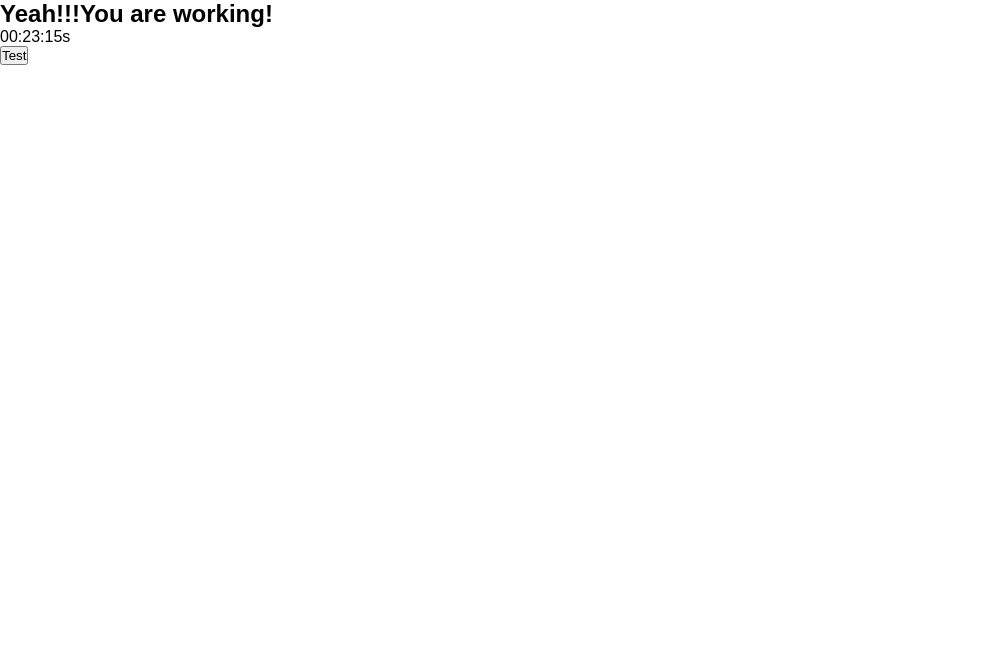
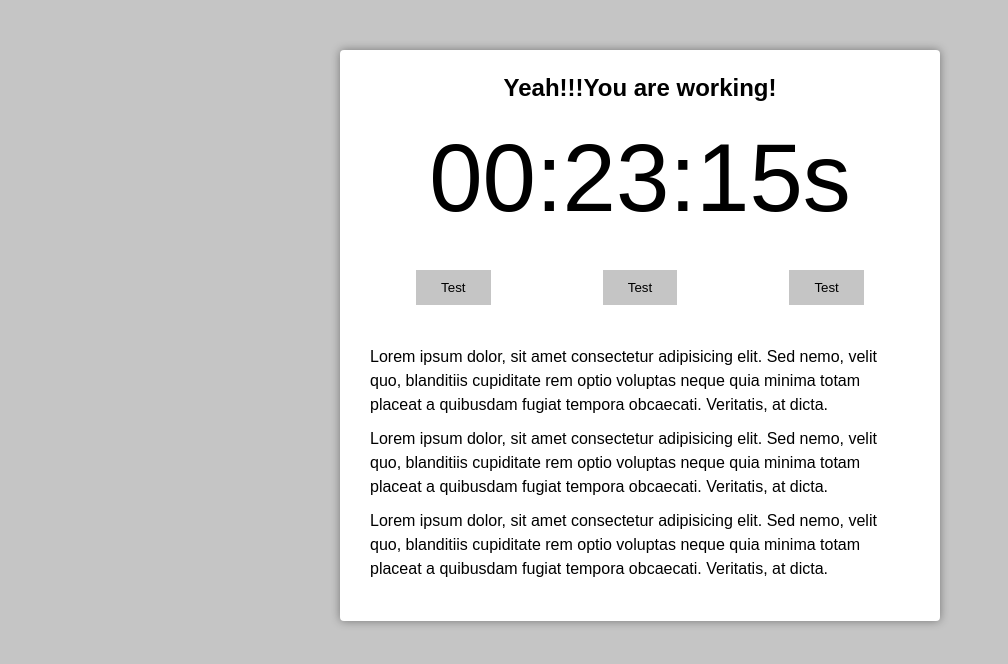
Before and after one commit to cristovaofabio/Pomodoro, a React (Create React App) app: page / in a window 1280 px wide. Shown: the top 664 px of the page, without its empty margins (0-1008 px from the left). Built offline with nearby package versions, Linux system fonts and the light colour scheme; the HTML template or start-up script is replaced by a standard one.

Commit message:
css settings

```diff
--- a/src/App.tsx
+++ b/src/App.tsx
@@ -3,8 +3,13 @@ import { PomodoroTimer } from './components/pomodoro-timer';
 
 function App() {
     return (
-        <div className="App">
-            <PomodoroTimer defaultPomodoroTime = {1400}/>
+        <div className="container">
+            <PomodoroTimer
+                pomodoroTime={1400}
+                shortRestTime={300}
+                longRestTime={900}
+                cycles={4}
+            />
         </div>
     );
 }
--- a/src/components/pomodoro-timer.tsx
+++ b/src/components/pomodoro-timer.tsx
@@ -4,11 +4,14 @@ import { Button } from "./button";
 import { Timer } from "./timer";
 
 interface Props {
-    defaultPomodoroTime: number;
+    pomodoroTime: number;
+    shortRestTime: number;
+    longRestTime: number;
+    cycles: number;
 }
 
 export function PomodoroTimer(props: Props): JSX.Element {
-    const [mainTime, setMainTime] = React.useState(props.defaultPomodoroTime);
+    const [mainTime, setMainTime] = React.useState(props.pomodoroTime);
 
     useInterval(() => {
         setMainTime(mainTime - 1);
@@ -18,7 +21,18 @@ export function PomodoroTimer(props: Props): JSX.Element {
         <div className="pomodoro">
             <h2>Yeah!!!You are working!</h2>
             <Timer mainTime={mainTime}></Timer>
-            <Button text="Test"></Button>
+
+            <div className="controls">
+                <Button text="Test"></Button>
+                <Button text="Test"></Button>
+                <Button text="Test"></Button>
+            </div>
+
+            <div className="details">
+                <p>Lorem ipsum dolor, sit amet consectetur adipisicing elit. Sed nemo, velit quo, blanditiis cupiditate rem optio voluptas neque quia minima totam placeat a quibusdam fugiat tempora obcaecati. Veritatis, at dicta.</p>
+                <p>Lorem ipsum dolor, sit amet consectetur adipisicing elit. Sed nemo, velit quo, blanditiis cupiditate rem optio voluptas neque quia minima totam placeat a quibusdam fugiat tempora obcaecati. Veritatis, at dicta.</p>
+                <p>Lorem ipsum dolor, sit amet consectetur adipisicing elit. Sed nemo, velit quo, blanditiis cupiditate rem optio voluptas neque quia minima totam placeat a quibusdam fugiat tempora obcaecati. Veritatis, at dicta.</p>
+            </div>
         </div>
     );
 }
--- a/src/index.css
+++ b/src/index.css
@@ -1,3 +1,9 @@
+:root {
+    --default-color: rgb(197, 197, 197);
+    --working-color: rgb(97, 197, 150);
+    --text-button-color: black;
+}
+
 * {
     margin: 0;
     padding: 0;
@@ -7,4 +13,67 @@
 
 body {
     font-family: sans-serif;
+    background: var(--default-color);
+    transition: background-color 300ms ease-in-out;
+    line-height: 1.5;
 }
+
+p{
+    margin: 10px;
+}
+
+.container {
+    max-width: 640px;
+    margin: 0 auto;
+}
+
+.working {
+    background: var(--working-color);
+}
+
+.hidden {
+    display: none;
+}
+
+.pomodoro {
+    background: white;
+    margin: 50px 20px;
+    padding: 20px;
+    border-radius: 4px;
+    box-shadow: 0 0 10px rgba(0, 0, 0, 0.4);
+}
+
+.pomodoro h2 {
+    font-size: 24px;
+    text-align: center;
+}
+
+.pomodoro .timer {
+    font-size: 6rem;
+    text-align: center;
+}
+
+.pomodoro .controls{
+    display: flex;
+    align-items: center;
+    justify-content: space-evenly;
+}
+
+.pomodoro button {
+    background: var(--default-color);
+    border: none;
+    cursor: pointer;
+    padding: 10px 25px;
+    color: var(--text-button-color);
+    transition: background-color 300ms ease-in-out;
+    margin: 20px auto;
+}
+
+.working .pomodoro button{
+    background: var(--working-color);
+    color: var(--text-button-color);
+}
+
+.pomodoro .details{
+    margin: 20px 0;
+}
```
